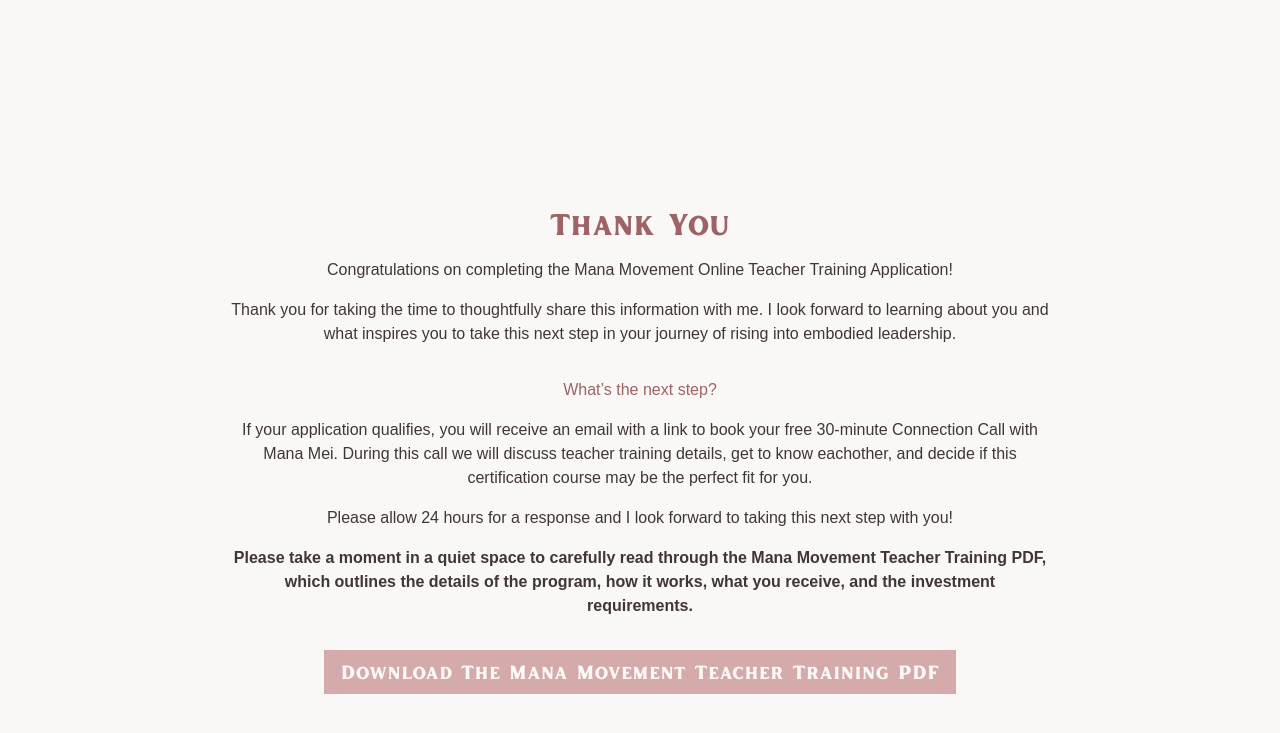
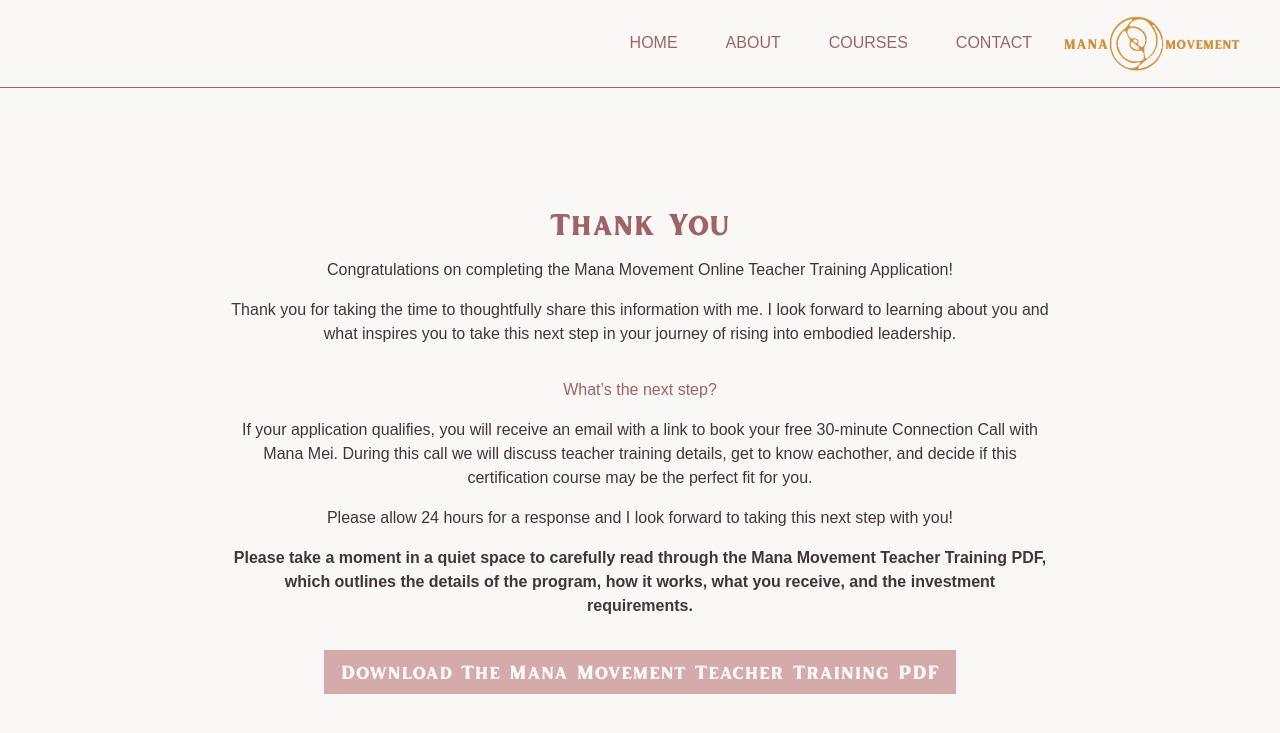
Before and after one commit to brittwoodard/mana-movement, a Jekyll site: the page built from ttc-application-thank-you.html, in a window 1280 px wide. Shown: the top 733 px of the page. Built offline with Jekyll 4.4.1, drawn with Linux system fonts in a browser that asks for light colours; nearby versions of some CDN libraries; some web fonts are replaced.

Commit message:
added nav to thank you page

```diff
--- a/ttc-application-thank-you.html
+++ b/ttc-application-thank-you.html
@@ -1,10 +1,14 @@
 ---
 layout: blank
+nav:
+  color: feature
+  hover: accent
 seo:
   hide-from-google: true
 ---
 
 <section class="p-10p text-center min-h-[100vh] flex items-center">
+    {% include site-header.html %}
     <div>
         <h1 class="heading-md text-feature mb-4">Thank You</h1>
         <div class="lg:w-[80%] mx-auto">
```
